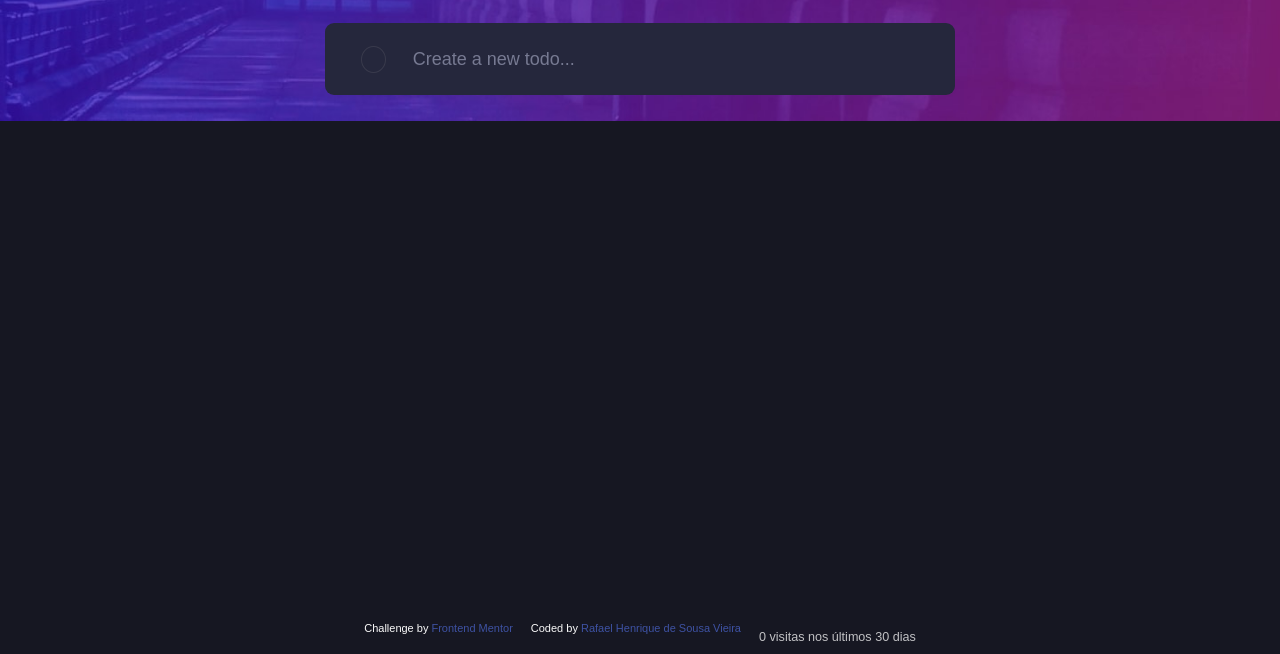
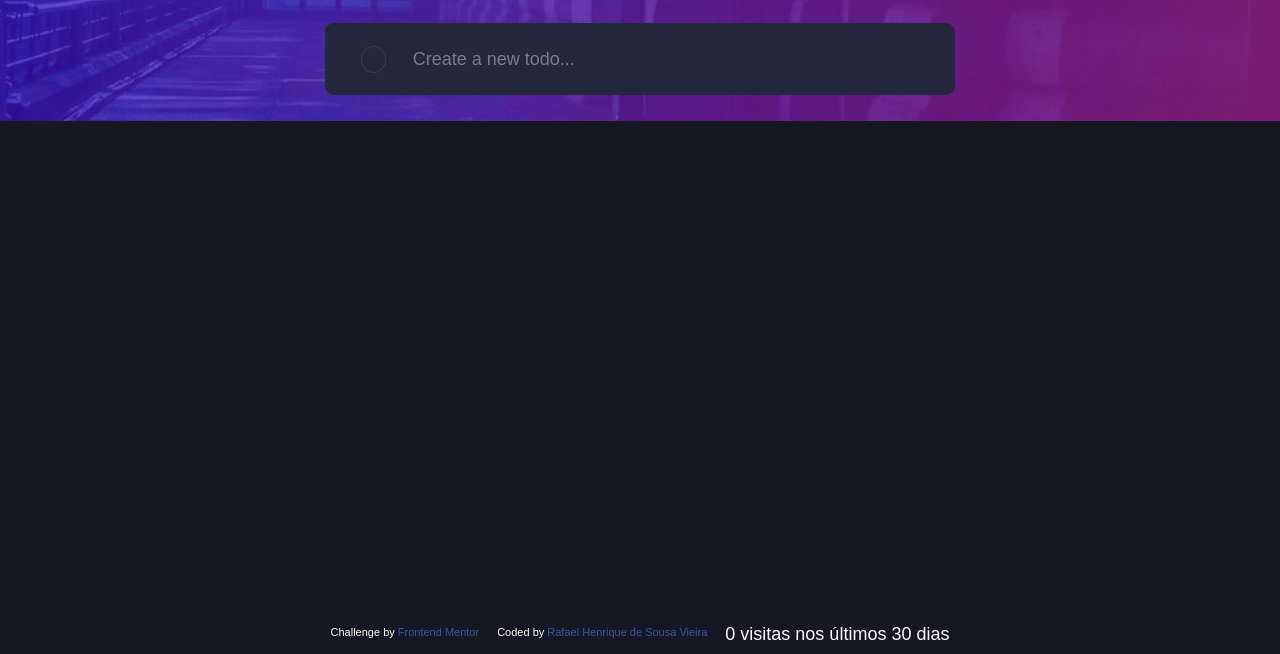
Before and after one commit to RafaelHDSV/Todo-app, a plain HTML site: page index.html in a window 1280 px wide. Shown: the part 146-800 px from the top of the page. Drawn offline with Linux system fonts and the light colour scheme.

Commit message:
Align visit counter with footer credits size, color, and placement.

```diff
--- a/index.html
+++ b/index.html
@@ -60,7 +60,7 @@
   <footer>
     <p>Challenge by <a href="https://www.frontendmentor.io?ref=challenge" target="_blank">Frontend Mentor</a></p>
     <p>Coded by <a href="https://github.com/RafaelHDSV" target="_blank">Rafael Henrique de Sousa Vieira</a></p>
-    <p id="va-visits" aria-live="polite" hidden style="margin:0.35rem 0 0;padding:0;text-align:center;font-size:0.7rem;line-height:1.3;opacity:0.75;color:inherit"></p>
+    <p id="va-visits" aria-live="polite" hidden style="margin:0.25rem 0 0;padding:0"></p>
   </footer>
 
   <script src="Sortable.js"></script>
--- a/style.css
+++ b/style.css
@@ -255,6 +255,8 @@ header img {
 }
 
 footer {
+    flex-direction: column;
+    align-items: center;
     display: flex;
     flex-direction: row;
     position: absolute;
@@ -288,3 +290,11 @@ footer a {
         display: none;
     }
 }
+
+/* board22 visit-count */
+footer #va-visits {
+  font-size: inherit;
+  color: inherit;
+  opacity: inherit;
+  margin-top: 0.25rem;
+}
```
